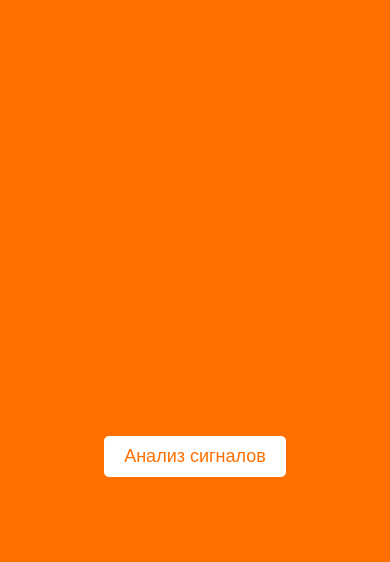
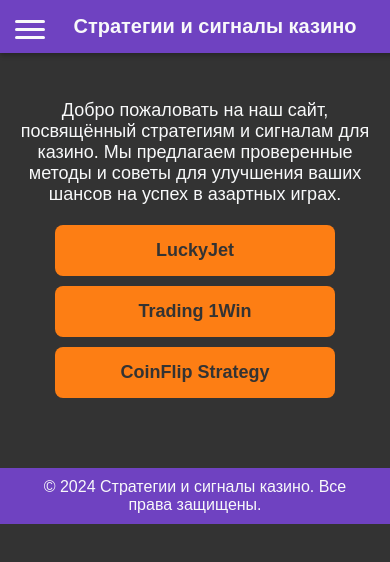
Before and after one commit to whiteedev/BytePredictor, a plain HTML site: page index.html in a window 390 px wide. Drawn offline with Linux system fonts and the light colour scheme.

Commit message:
Update index.html

```diff
--- a/index.html
+++ b/index.html
@@ -3,69 +3,193 @@
 <head>
     <meta charset="UTF-8">
     <meta name="viewport" content="width=device-width, initial-scale=1.0">
-    <title>Анализ сигналов</title>
+    <title>BytePredictor - Стратегии и сигналы казино</title>
     <style>
         body {
-            background-color: #FF6F00; /* Темно-оранжевый цвет фона */
-            color: white;
             font-family: Arial, sans-serif;
-            text-align: center;
             margin: 0;
-            height: 100vh;
+            padding: 0;
+            background-color: #333; /* Чёрный фон */
+            color: #f8f9fa;
+        }
+        header {
+            background-color: #6f42c1; /* Фиолетовый цвет */
+            color: #f8f9fa;
+            padding: 15px 20px;
+            position: fixed;
+            width: 100%;
+            top: 0;
+            left: 0;
+            z-index: 1000;
             display: flex;
+            justify-content: space-between;
             align-items: center;
-            justify-content: center;
-            overflow: hidden;
+            box-shadow: 0 2px 5px rgba(0, 0, 0, 0.3);
+        }
+        .header-title {
+            font-size: 24px;
+            font-weight: bold;
+            flex: 1;
+            text-align: center; /* Центрирование заголовка */
+        }
+        .menu-toggle {
+            display: none;
+            cursor: pointer;
+            font-size: 24px;
+            width: 30px;
+            height: 20px;
+            position: relative;
+            z-index: 2000; /* Убедитесь, что иконка бургер-меню над другими элементами */
+        }
+        .menu-toggle div {
+            background-color: #f8f9fa; /* Белый цвет для линий */
+            height: 3px;
+            margin: 5px 0;
+            transition: all 0.3s;
+            border-radius: 3px;
+        }
+        nav {
+            display: flex;
+            gap: 15px;
+        }
+        nav a {
+            color: #f8f9fa;
+            text-decoration: none;
+            font-size: 18px;
+            padding: 10px;
+            border-radius: 5px;
+            transition: background-color 0.3s;
+        }
+        nav a:hover {
+            background-color: #fd7e14; /* Оранжевый цвет */
         }
         .container {
-            display: flex;
-            flex-direction: column;
-            align-items: center;
+            padding: 80px 20px 60px; /* Учитываем высоту шапки и футера */
+            text-align: center;
         }
-        #loading-text, #multiplier {
-            font-size: 24px;
-            margin: 10px;
-            opacity: 0;
-            transition: opacity 1s ease-in-out;
+        .button {
+            display: block;
+            width: 250px;
+            padding: 15px;
+            margin: 10px auto;
+            border: none;
+            border-radius: 8px;
+            background-color: #fd7e14; /* Оранжевый цвет */
+            color: #333;
+            font-size: 18px;
+            font-weight: bold;
+            text-decoration: none;
+            text-align: center;
+            transition: background-color 0.3s, transform 0.2s;
         }
-        #loading-text.show, #multiplier.show {
-            opacity: 1;
+        .button:hover {
+            background-color: #e36c0a;
+            transform: scale(1.05);
         }
-        button {
+        .button:active {
+            background-color: #c53800;
+            transform: scale(1);
+        }
+        footer {
+            background-color: #6f42c1; /* Фиолетовый цвет */
+            color: #f8f9fa;
+            padding: 10px 20px;
+            text-align: center;
+        }
+        .description {
             font-size: 18px;
-            padding: 10px 20px;
-            cursor: pointer;
-            background-color: white;
-            color: #FF6F00;
-            border: none;
-            border-radius: 5px;
-            margin: 20px;
+            margin: 20px 0;
+        }
+
+        /* Мобильные стили */
+        @media (max-width: 768px) {
+            .header-title {
+                font-size: 20px; /* Уменьшенный размер текста для мобильных устройств */
+            }
+            .menu-toggle {
+                display: block;
+                position: absolute;
+                left: 15px; /* Перемещаем бургер-меню влево */
+                top: 15px; /* Отступ от верхнего края шапки */
+            }
+            nav {
+                display: none;
+                flex-direction: column;
+                width: 100%;
+                background-color: #222; /* Тёмно-серый фон для меню */
+                position: fixed;
+                top: 60px; /* Учитываем высоту шапки */
+                left: 0;
+                z-index: 1000;
+                box-shadow: 0 2px 5px rgba(0, 0, 0, 0.3);
+                padding: 10px 0;
+            }
+            nav.active {
+                display: flex;
+            }
+            nav a {
+                padding: 15px;
+                border-bottom: 1px solid #f8f9fa;
+                text-align: center;
+            }
+            .menu-toggle.active div:nth-child(1) {
+                transform: rotate(45deg);
+                position: absolute;
+                top: 9px;
+                left: 0; /* Перемещаем первую линию влево */
+            }
+            .menu-toggle.active div:nth-child(2) {
+                opacity: 0;
+            }
+            .menu-toggle.active div:nth-child(3) {
+                transform: rotate(-45deg);
+                position: absolute;
+                top: 9px;
+                left: 0; /* Перемещаем третью линию влево */
+            }
+            .close-menu {
+                position: absolute;
+                top: 10px;
+                right: 15px;
+                font-size: 24px;
+                cursor: pointer;
+            }
         }
     </style>
 </head>
 <body>
+    <header>
+        <div class="header-title">Стратегии и сигналы казино</div>
+        <div class="menu-toggle" onclick="toggleMenu()">
+            <div></div>
+            <div></div>
+            <div></div>
+        </div>
+        <nav id="nav-menu">
+            <div class="close-menu" onclick="toggleMenu()">×</div>
+            <a href="#">LuckyJet</a>
+            <a href="#">Trading 1Win</a>
+            <a href="#">CoinFlip Strategy</a>
+        </nav>
+    </header>
     <div class="container">
-        <div id="loading-text">Анализ сигналов...</div>
-        <div id="multiplier"></div>
-        <button onclick="startAnalysis()">Анализ сигналов</button>
+        <div class="description">
+            Добро пожаловать на наш сайт, посвящённый стратегиям и сигналам для казино. Мы предлагаем проверенные методы и советы для улучшения ваших шансов на успех в азартных играх.
+        </div>
+        <a href="#" class="button">LuckyJet</a>
+        <a href="#" class="button">Trading 1Win</a>
+        <a href="#" class="button">CoinFlip Strategy</a>
     </div>
+    <footer>
+        © 2024 Стратегии и сигналы казино. Все права защищены.
+    </footer>
 
     <script>
-        function startAnalysis() {
-            const loadingText = document.getElementById('loading-text');
-            const multiplier = document.getElementById('multiplier');
-
-            loadingText.classList.add('show');
-            multiplier.classList.remove('show');
-
-            setTimeout(() => {
-                loadingText.classList.remove('show');
-                multiplier.classList.add('show');
-
-                // Генерация случайного множителя от 1 до 10
-                const value = (Math.random() * 6 + 1).toFixed(1);
-                multiplier.textContent = `${value}x`;
-            }, 2000); // Задержка 2 секунды
+        function toggleMenu() {
+            var menu = document.getElementById('nav-menu');
+            var menuToggle = document.querySelector('.menu-toggle');
+            menu.classList.toggle('active');
+            menuToggle.classList.toggle('active');
         }
     </script>
 </body>
```
